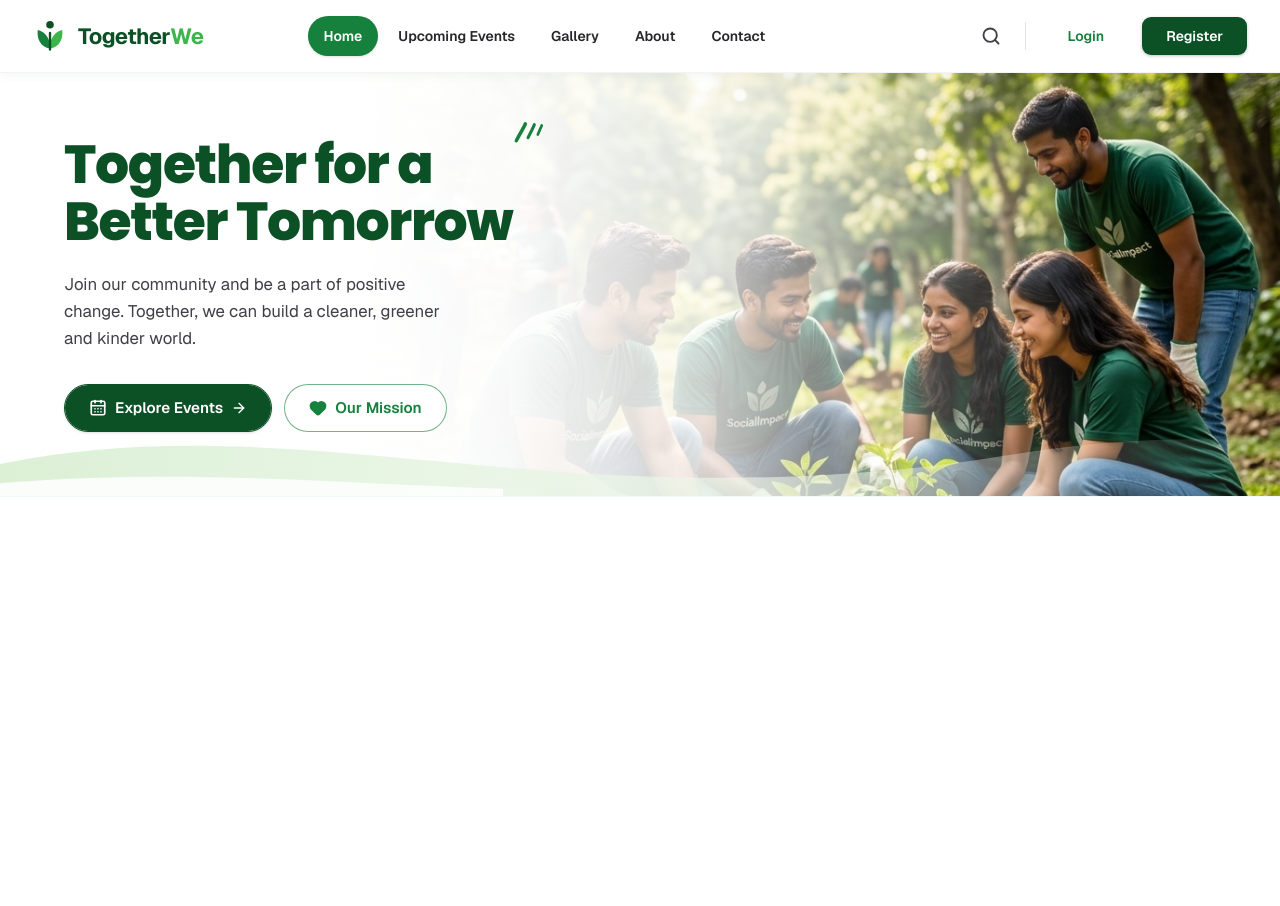
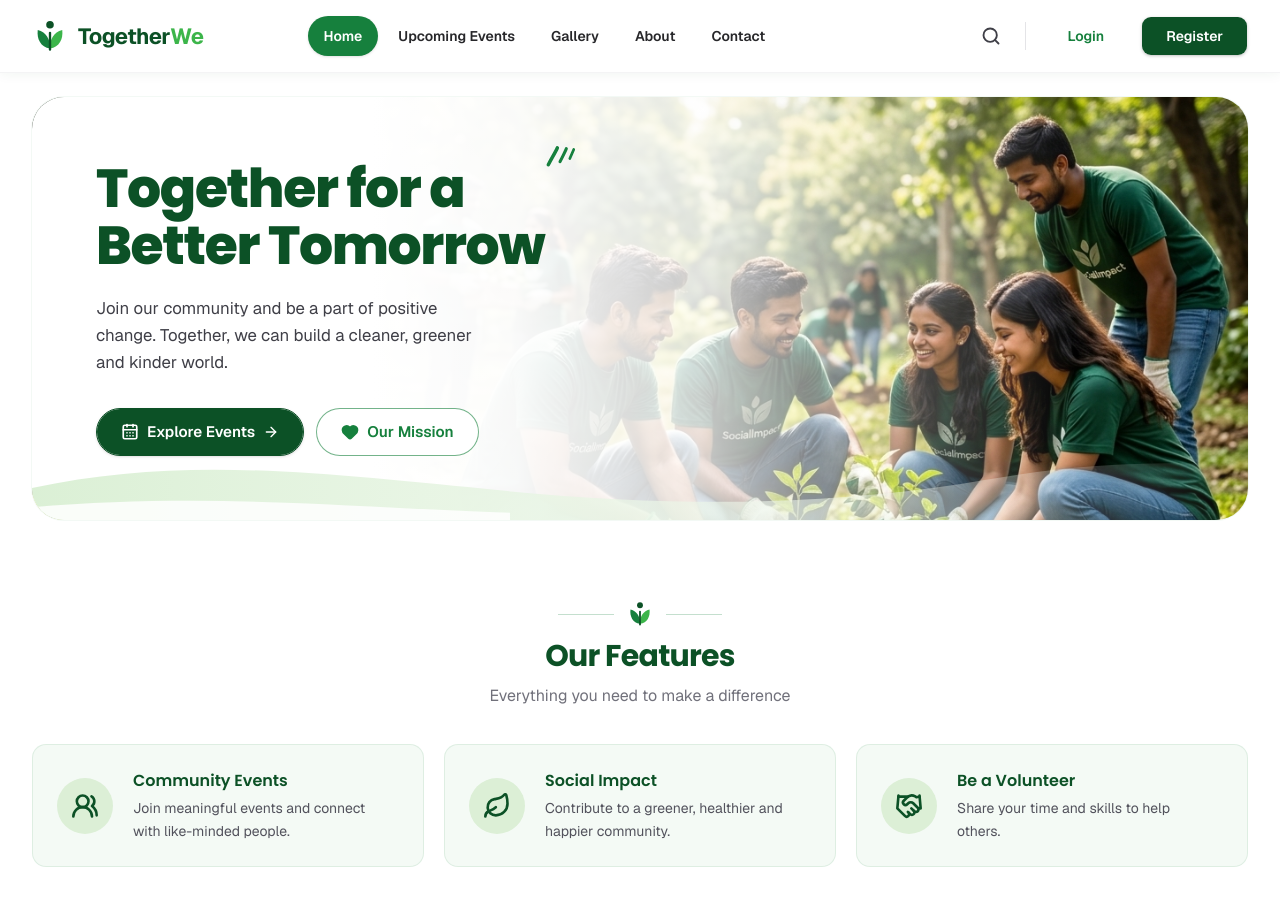
Before and after one commit to Hasan200826/togetherwe, a Next.js app: page / in a window 1280 px wide. Shown: the top 906 px of the page. Before the commit the page ends 800 px from the top, so only its background shows below. Built offline with nearby package versions, Linux system fonts and the light colour scheme.

Commit message:
creat our feauter session

```diff
--- a/src/app/page.tsx
+++ b/src/app/page.tsx
@@ -1,9 +1,11 @@
+import { FeaturesSection } from "@/components/features-section"
 import { HeroSession } from "@/components/hero-session"
 
 export default function Home() {
   return (
     <main className="flex flex-1 flex-col bg-white">
       <HeroSession />
+      <FeaturesSection />
     </main>
   )
 }
--- /dev/null
+++ b/src/components/features-section.tsx
@@ -0,0 +1,89 @@
+import { Handshake, Leaf, UsersRound } from "lucide-react"
+
+const FEATURES = [
+  {
+    icon: UsersRound,
+    title: "Community Events",
+    description: "Join meaningful events and connect with like-minded people.",
+  },
+  {
+    icon: Leaf,
+    title: "Social Impact",
+    description: "Contribute to a greener, healthier and happier community.",
+  },
+  {
+    icon: Handshake,
+    title: "Be a Volunteer",
+    description: "Share your time and skills to help others.",
+  },
+] as const
+
+function Sprout({ className }: { className?: string }) {
+  return (
+    <svg viewBox="0 0 40 40" aria-hidden="true" className={className}>
+      <path
+        d="M20 34C9.5 32.2 5.2 23.6 6.4 13.4c9.6 2.6 14 10.5 13.6 20.6Z"
+        className="fill-brand"
+      />
+      <path
+        d="M20 34c10.5-1.8 14.8-10.4 13.6-20.6-9.6 2.6-14 10.5-13.6 20.6Z"
+        className="fill-brand-bright"
+      />
+      <path
+        d="M20 35V16.5"
+        strokeWidth="2.6"
+        strokeLinecap="round"
+        className="stroke-brand-strong"
+      />
+      <circle cx="20" cy="7.5" r="4.2" className="fill-brand-strong" />
+    </svg>
+  )
+}
+
+export function FeaturesSection() {
+  return (
+    <section aria-labelledby="features-title" className="bg-white">
+      <div className="mx-auto w-full max-w-7xl px-5 pt-10 pb-14 sm:px-8 sm:pt-12 lg:pt-14 lg:pb-16">
+        <div className="mx-auto max-w-2xl text-center">
+          <div aria-hidden="true" className="flex items-center justify-center gap-3">
+            <span className="h-px w-9 bg-brand/25 sm:w-14" />
+            <Sprout className="size-7 shrink-0" />
+            <span className="h-px w-9 bg-brand/25 sm:w-14" />
+          </div>
+
+          <h2
+            id="features-title"
+            className="mt-2.5 font-heading text-[1.65rem] leading-tight font-bold tracking-tight text-brand-strong sm:text-3xl"
+          >
+            Our Features
+          </h2>
+          <p className="mt-2 text-sm text-zinc-500 sm:text-base">
+            Everything you need to make a difference
+          </p>
+        </div>
+
+        <ul className="mt-7 grid gap-4 sm:grid-cols-2 lg:mt-9 lg:grid-cols-3 lg:gap-5">
+          {FEATURES.map(({ icon: Icon, title, description }) => (
+            <li
+              key={title}
+              className="flex items-center gap-4 rounded-xl border border-brand/10 bg-brand-soft/60 p-5 sm:last:col-span-2 lg:gap-5 lg:p-6 lg:last:col-span-1"
+            >
+              <span className="grid size-12 shrink-0 place-items-center rounded-full bg-[#dcefd6] text-brand-strong lg:size-14">
+                <Icon className="size-6 lg:size-7" strokeWidth={2.25} />
+              </span>
+
+              <div className="min-w-0">
+                <h3 className="font-heading text-[0.95rem] font-semibold text-brand-strong lg:text-base">
+                  {title}
+                </h3>
+                <p className="mt-1 max-w-[15rem] text-[0.8rem] leading-relaxed text-zinc-600 lg:text-sm">
+                  {description}
+                </p>
+              </div>
+            </li>
+          ))}
+        </ul>
+      </div>
+    </section>
+  )
+}
--- a/src/components/hero-session.tsx
+++ b/src/components/hero-session.tsx
@@ -39,8 +39,8 @@ function Sparkles({ className }: { className?: string }) {
 export function HeroSession() {
   return (
     <section aria-labelledby="hero-title" className="bg-white">
-      <div className="mx-auto w-full max-w-7xl ">
-        <div className="relative isolate overflow-hidden rounded-none bg-white ring-1 ring-brand/5 ">
+      <div className="mx-auto w-full max-w-7xl md:px-8 md:py-6">
+        <div className="relative isolate overflow-hidden rounded-none bg-white ring-1 ring-brand/5 md:rounded-[1.5rem] lg:rounded-[2rem]">
           {/* Banner photo */}
           <div className="relative h-60 w-full sm:h-80 lg:absolute lg:inset-0 lg:h-full">
             <Image
```
